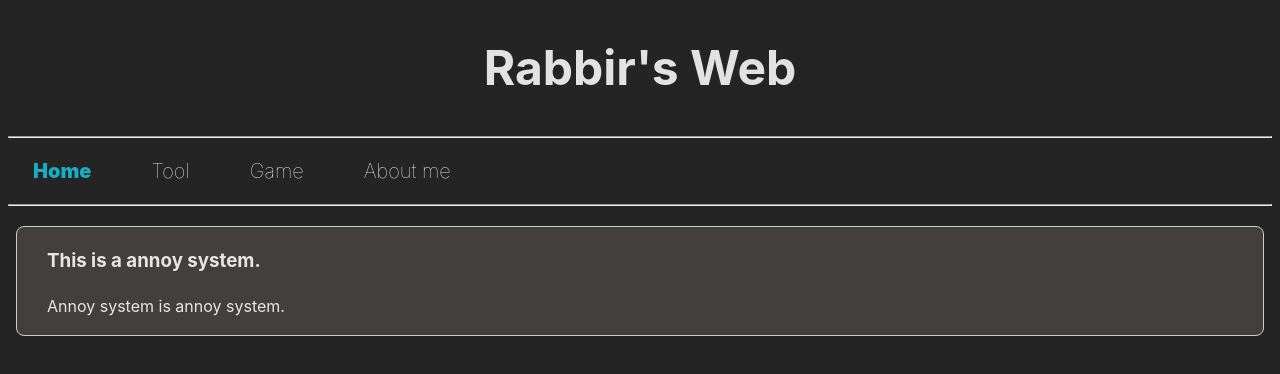
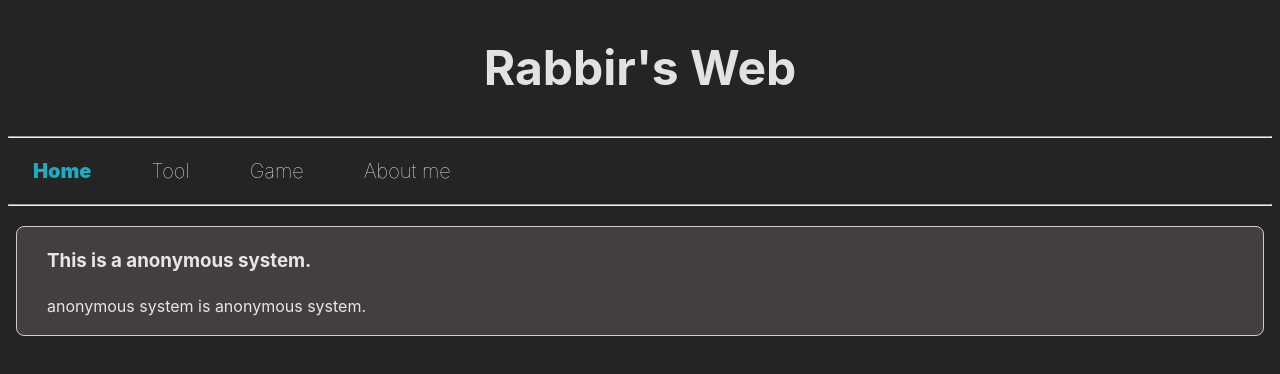
Before and after one commit to RabbirReaper/MyWeb-vue3, a Vue app in the folder vue3/: page / in a window 1280 px wide. Shown: the top 374 px of the page. Built offline with nearby package versions, Linux system fonts and the light colour scheme.

Commit message:
fix misspell

```diff
--- a/vue3/src/components/Home.vue
+++ b/vue3/src/components/Home.vue
@@ -12,10 +12,10 @@
     </RouterLink> -->
     <RouterLink :to="`/anonymousSystem`" class="container" >
       <h3>
-        This is a annoy system.
+        This is a anonymous system.
       </h3>
       <p>
-        Annoy system is annoy system.
+        anonymous system is anonymous system.
       </p>
 
     </RouterLink>
```
Also changed, not shown: vue3/src/data/anonymousMsg.json (+4 -0 lines).
